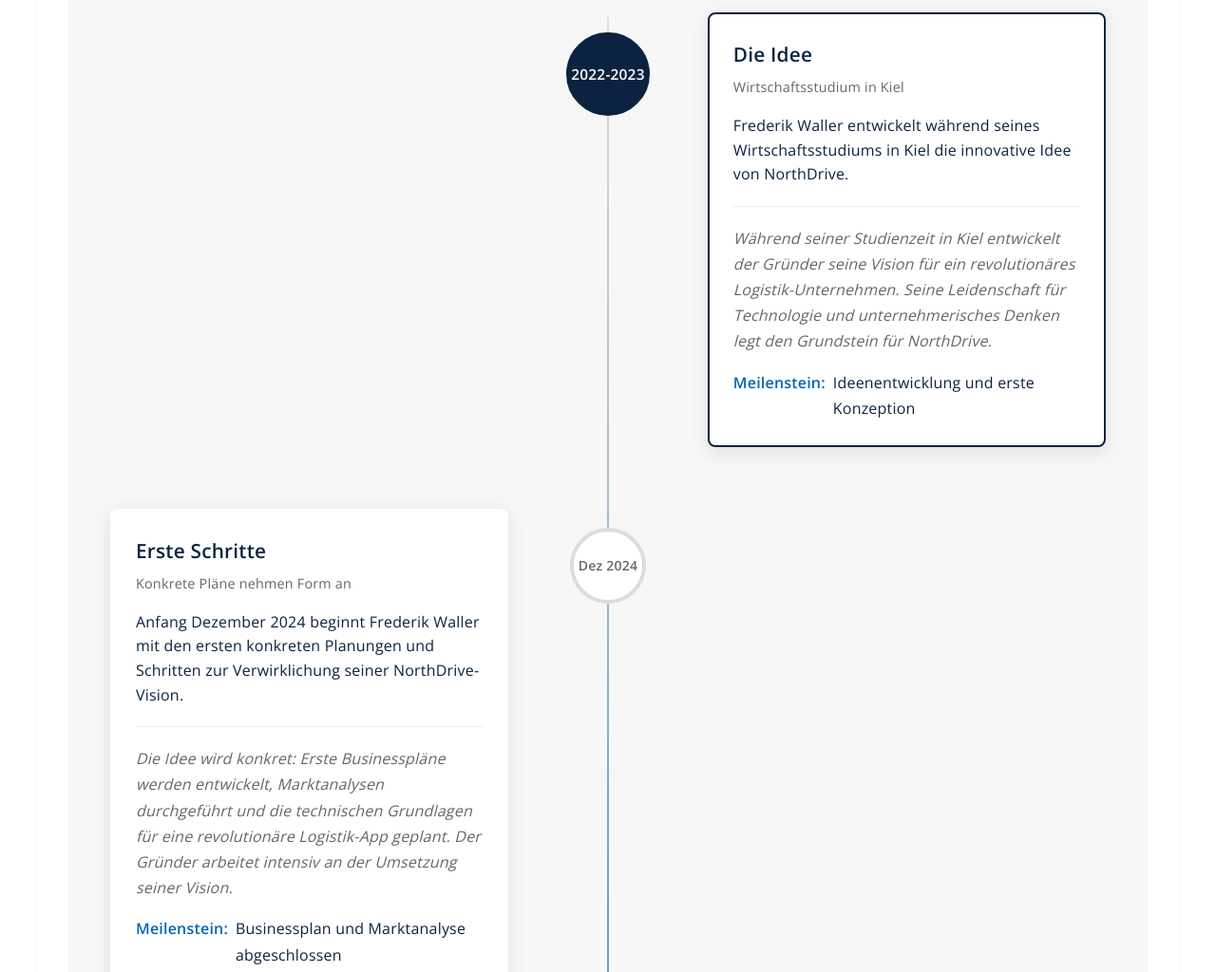
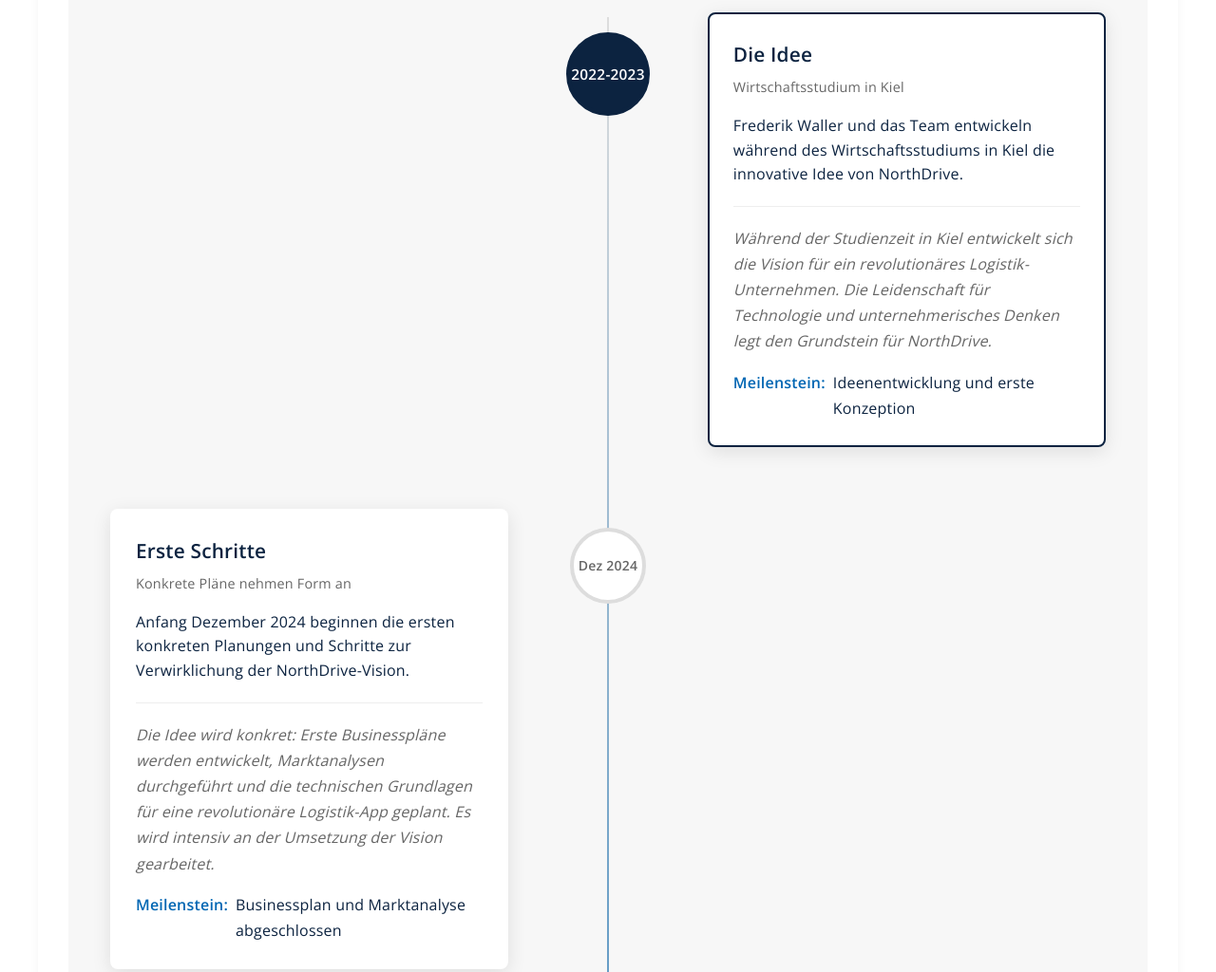
Before and after one commit to freapsy/Test, a plain HTML site: page ueber_uns.html in a window 1280 px wide. Shown: the part 1200-2224 px from the top of the page at 95% size. Drawn offline with nearby package versions, Linux system fonts and the light colour scheme; no server answers.

Commit message:
Timeline-Texte neutraler formuliert - Frederik Waller und Team bei Die Idee, danach ohne Namen

```diff
--- a/ueber_uns.html
+++ b/ueber_uns.html
@@ -56,9 +56,9 @@
                   <div class="timeline-card">
                     <h4>Die Idee</h4>
                     <h5>Wirtschaftsstudium in Kiel</h5>
-                    <p class="description">Frederik Waller entwickelt während seines Wirtschaftsstudiums in Kiel die innovative Idee von NorthDrive.</p>
+                    <p class="description">Frederik Waller und das Team entwickeln während des Wirtschaftsstudiums in Kiel die innovative Idee von NorthDrive.</p>
                     <div class="timeline-details">
-                      <p class="details">Während seiner Studienzeit in Kiel entwickelt der Gründer seine Vision für ein revolutionäres Logistik-Unternehmen. Seine Leidenschaft für Technologie und unternehmerisches Denken legt den Grundstein für NorthDrive.</p>
+                      <p class="details">Während der Studienzeit in Kiel entwickelt sich die Vision für ein revolutionäres Logistik-Unternehmen. Die Leidenschaft für Technologie und unternehmerisches Denken legt den Grundstein für NorthDrive.</p>
                       <div class="milestone">
                         <span class="milestone-label">Meilenstein:</span>
                         <div class="milestone-text">Ideenentwicklung und erste Konzeption</div>
@@ -76,9 +76,9 @@
                   <div class="timeline-card">
                     <h4>Erste Schritte</h4>
                     <h5>Konkrete Pläne nehmen Form an</h5>
-                    <p class="description">Anfang Dezember 2024 beginnt Frederik Waller mit den ersten konkreten Planungen und Schritten zur Verwirklichung seiner NorthDrive-Vision.</p>
+                    <p class="description">Anfang Dezember 2024 beginnen die ersten konkreten Planungen und Schritte zur Verwirklichung der NorthDrive-Vision.</p>
                     <div class="timeline-details">
-                      <p class="details">Die Idee wird konkret: Erste Businesspläne werden entwickelt, Marktanalysen durchgeführt und die technischen Grundlagen für eine revolutionäre Logistik-App geplant. Der Gründer arbeitet intensiv an der Umsetzung seiner Vision.</p>
+                      <p class="details">Die Idee wird konkret: Erste Businesspläne werden entwickelt, Marktanalysen durchgeführt und die technischen Grundlagen für eine revolutionäre Logistik-App geplant. Es wird intensiv an der Umsetzung der Vision gearbeitet.</p>
                       <div class="milestone">
                         <span class="milestone-label">Meilenstein:</span>
                         <div class="milestone-text">Businessplan und Marktanalyse abgeschlossen</div>
@@ -98,7 +98,7 @@
                     <h5>Innovation beginnt</h5>
                     <p class="description">Start der Entwicklung der eigenen innovativen App zur Revolution der Logistik-Branche. Die technische Umsetzung der Vision beginnt.</p>
                     <div class="timeline-details">
-                      <p class="details">Mit seinem technischen Know-how in Softwareentwicklung und Systemarchitektur startet Frederik Waller die Entwicklung seiner revolutionären Logistik-App. Diese soll traditionelle Logistikprozesse fundamental verändern.</p>
+                      <p class="details">Mit technischem Know-how in Softwareentwicklung und Systemarchitektur startet die Entwicklung der revolutionären Logistik-App. Diese soll traditionelle Logistikprozesse fundamental verändern.</p>
                       <div class="milestone">
                         <span class="milestone-label">Meilenstein:</span>
                         <div class="milestone-text">Beginn der App-Entwicklung für die Logistik-Revolution</div>
```
